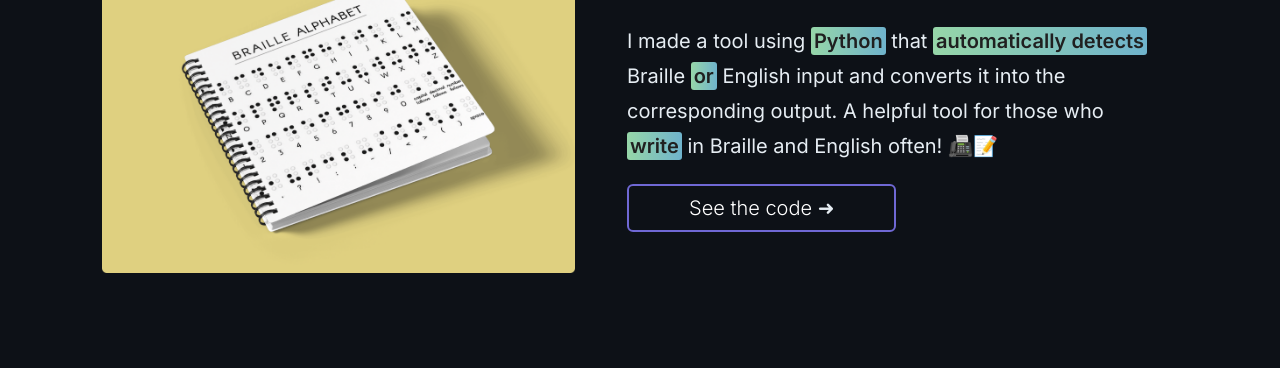
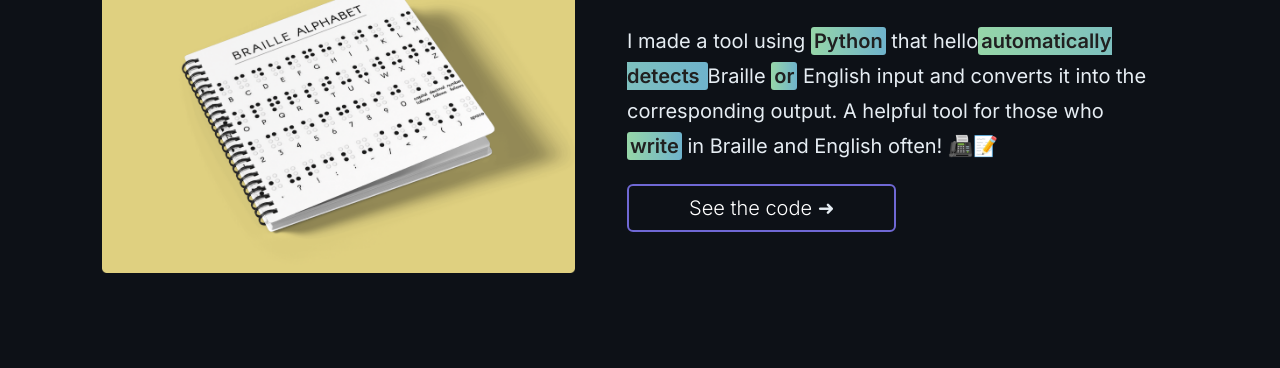
Before and after one commit to realstephendong/realstephendong.github.io, a plain HTML site: page projects.html in a window 1280 px wide. Shown: the part 684-1052 px from the top of the page. Drawn offline with nearby package versions, Linux system fonts and the light colour scheme.

Commit message:
test edit

```diff
--- a/projects.html
+++ b/projects.html
@@ -66,7 +66,7 @@
             <h1 id="proj4">Braille Converter</h1>
             <p>
               <p>
-                I made a tool using <span id="bold">Python</span> that <span id="bold">automatically detects </span> Braille <span id="bold">or</span> English input and converts it into the corresponding output. A helpful tool for those who <span id="bold">write</span> in Braille and English often! 📠📝
+                I made a tool using <span id="bold">Python</span> that hello<span id="bold">automatically detects </span> Braille <span id="bold">or</span> English input and converts it into the corresponding output. A helpful tool for those who <span id="bold">write</span> in Braille and English often! 📠📝
               </p>
             <a href="https://github.com/realstephendong/Braille-Converter" target="_blank" class="glowbtn">See the code <span class="arrow">➜</span></a>
         </div>
```
